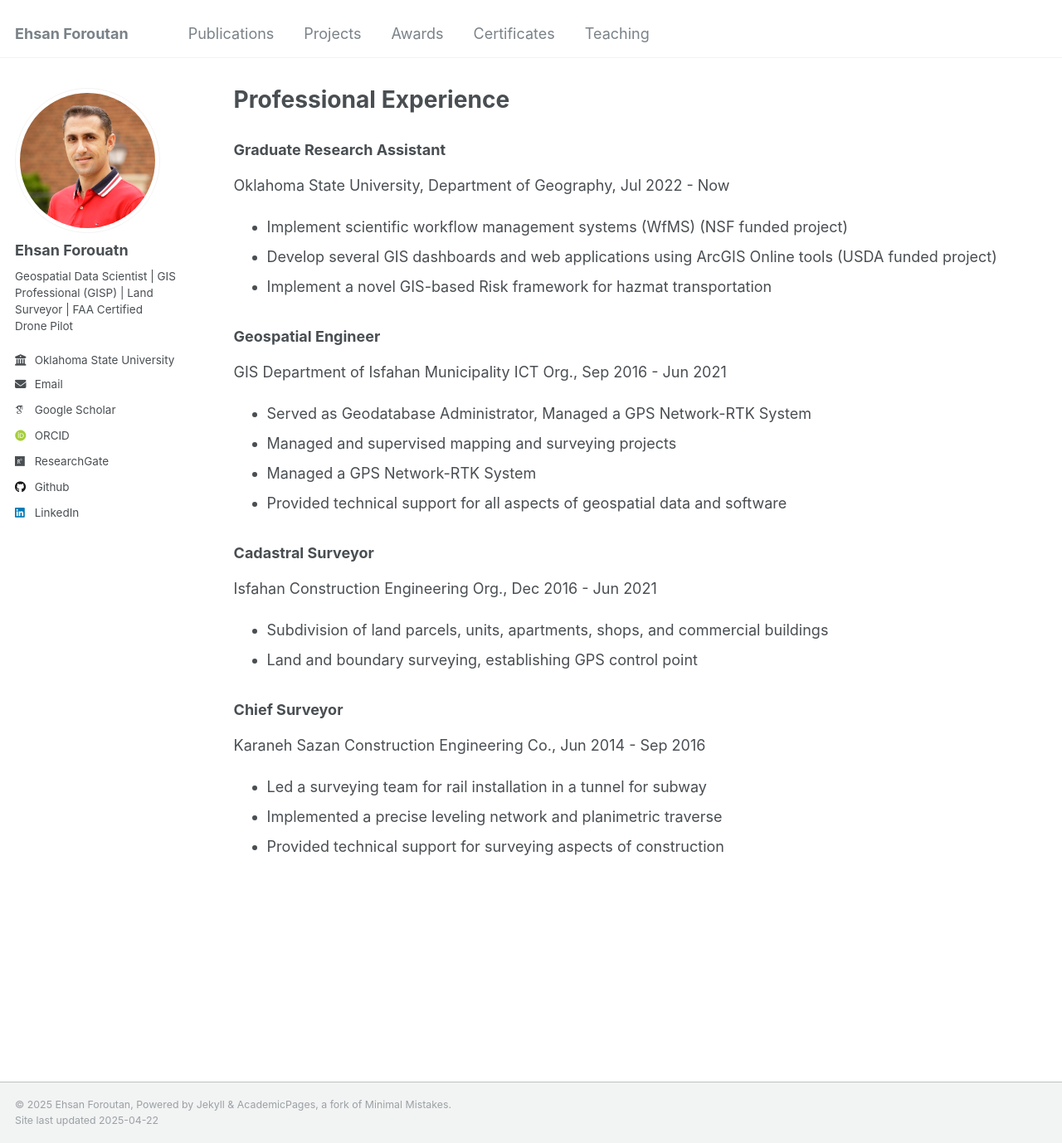
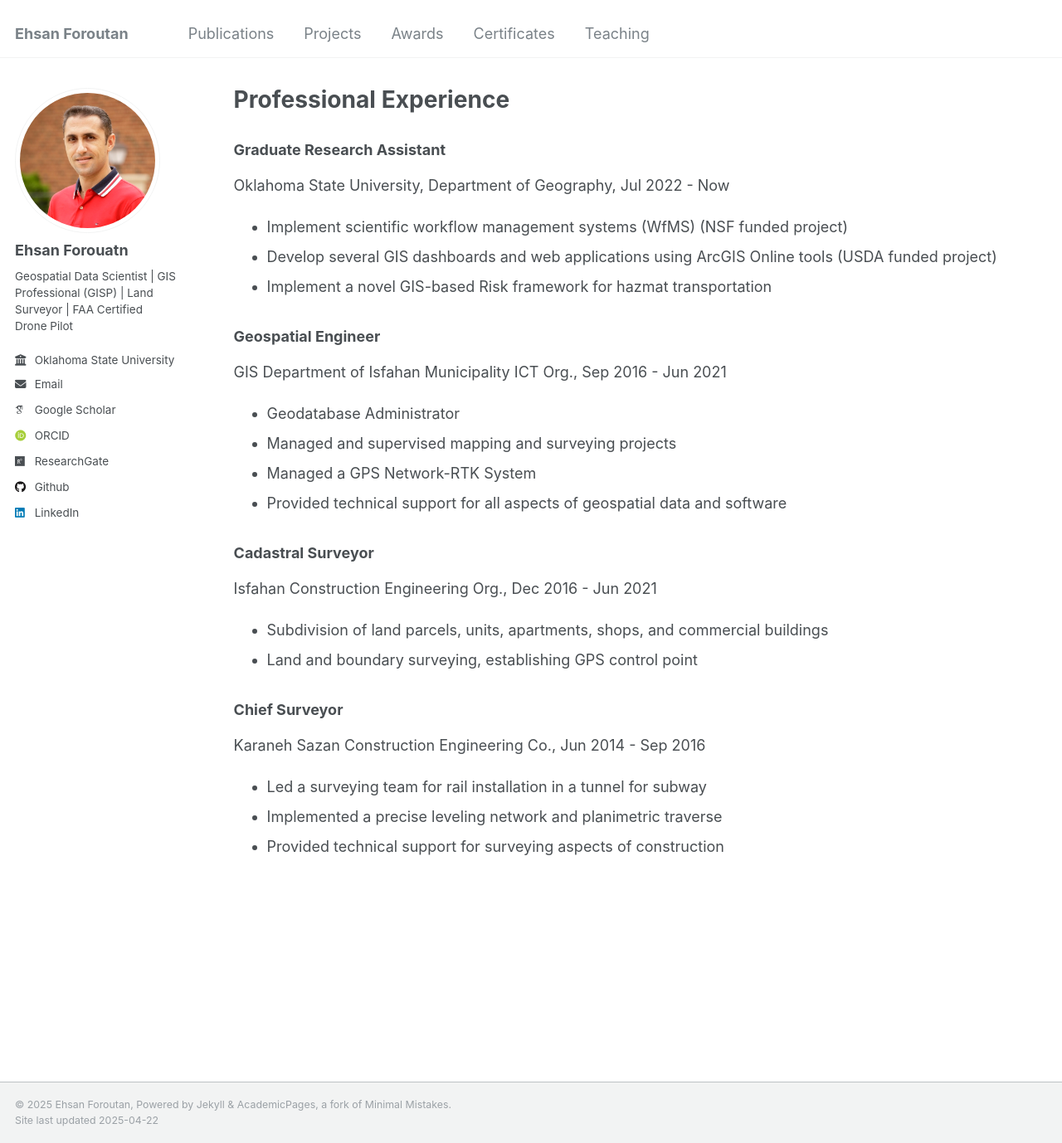
Before and after one commit to eforoutan/eforoutan.github.io, a Jekyll site: the page built from _pages/projects.html, in a window 1280 px wide and 1378 px high. Shown: the whole window at 83% size. Built offline with Jekyll 4.4.1, drawn with Linux system fonts in a browser that asks for light colours; some web fonts are replaced.

Commit message:
Update projects.html

```diff
--- a/_pages/projects.html
+++ b/_pages/projects.html
@@ -19,7 +19,7 @@ author_profile: true
 <h3>Geospatial Engineer</h3>
 <p>GIS Department of Isfahan Municipality ICT Org., Sep 2016 - Jun 2021</p>
 <ul>
-  <li>Served as Geodatabase Administrator, Managed a GPS Network-RTK System</li>
+  <li>Geodatabase Administrator </li>
   <li>Managed and supervised mapping and surveying projects</li>
   <li> Managed a GPS Network-RTK System</li>
   <li>Provided technical support for all aspects of geospatial data and software</li>
```
